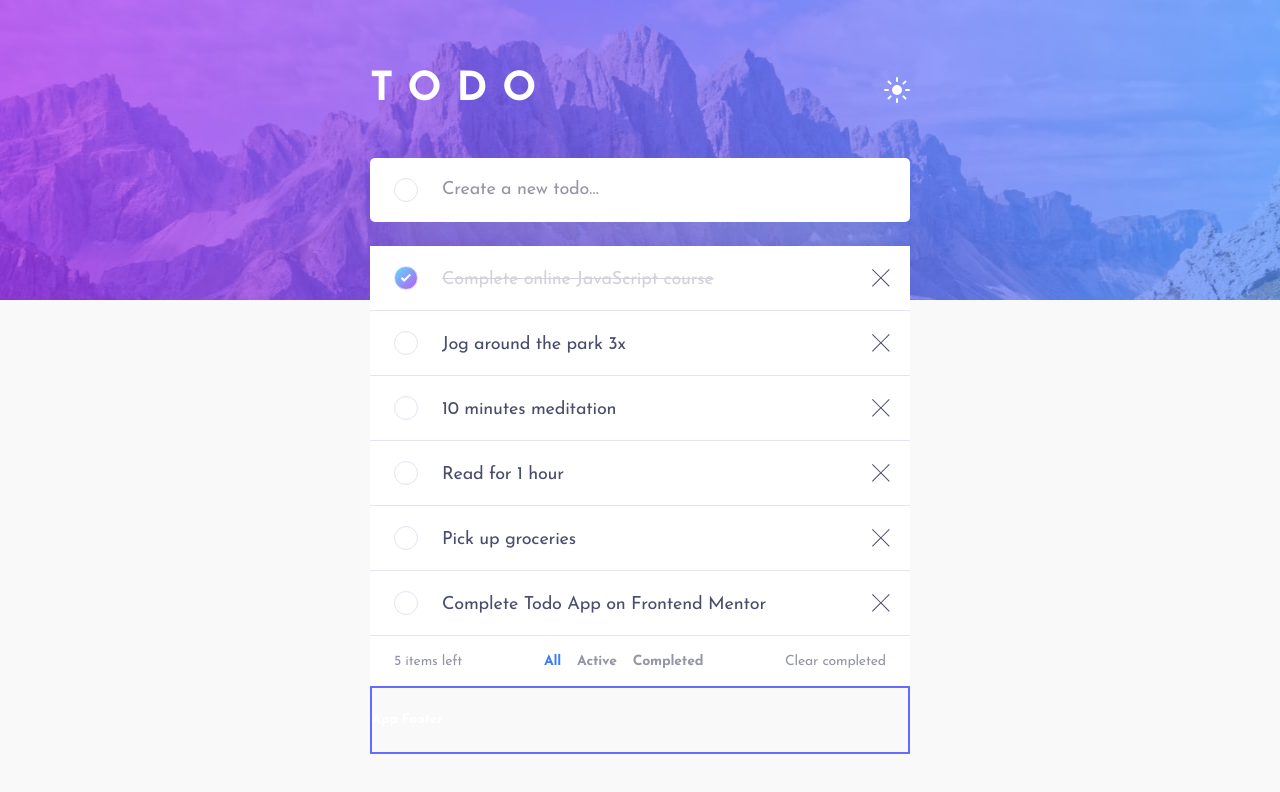
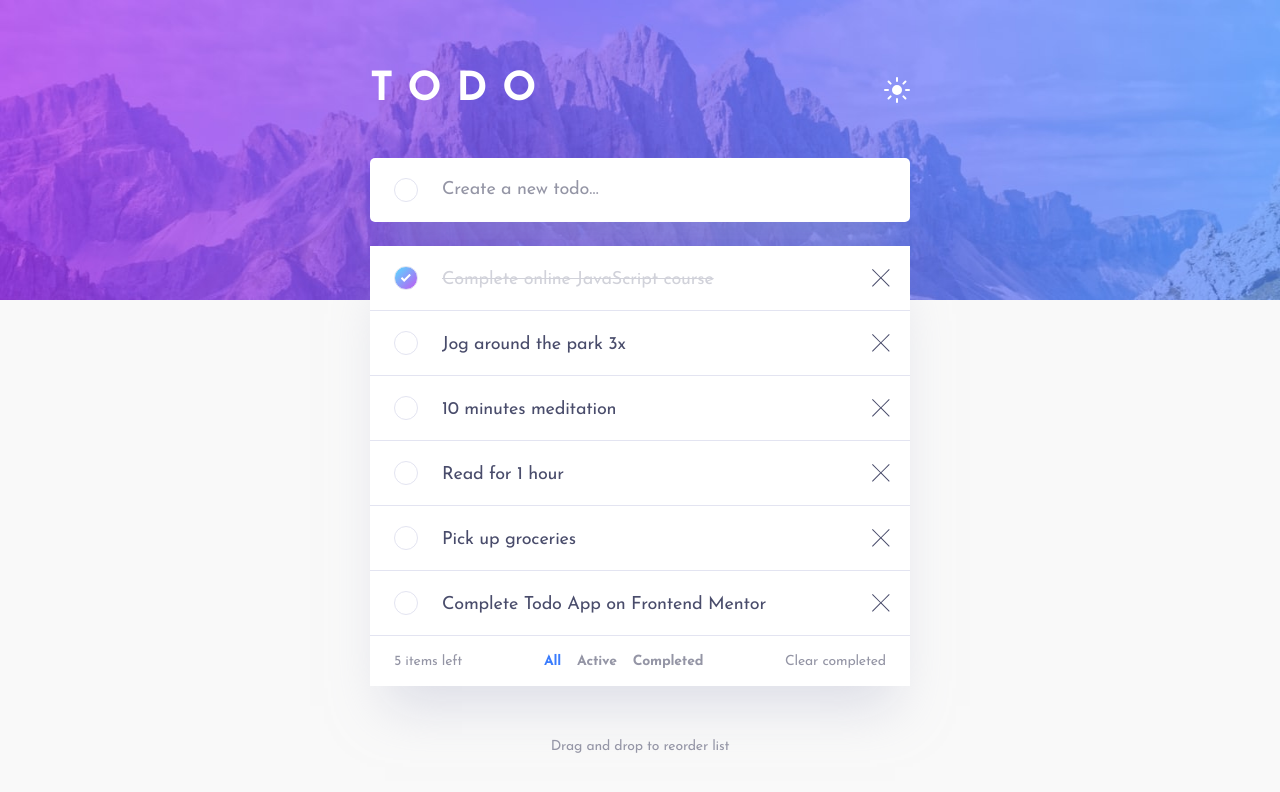
Before and after one commit to Ex-Zy/react-todo-app, a React (Vite) app: page / in a window 1280 px wide. Shown: the top 792 px of the page. Built offline with nearby package versions, Linux system fonts and the light colour scheme.

Commit message:
:lipstick: update: UI AppFooter/TodoFooter/Todo

```diff
--- a/src/assets/_variables.scss
+++ b/src/assets/_variables.scss
@@ -15,6 +15,9 @@
   --shadow-add-todo: 0 35px 50px -15px rgba(0, 0, 0, 0.5);
   --border-color-add-todo-checkbox: #e3e4f1;
 
+  // TodoList
+  --shadow-todo: 0 35px 50px -15px rgba(0, 0, 0, 0.5);
+
   // TodoListItem
   --fs-todo-item: 18px;
   --bg-color-todo-item: #25273d;
@@ -27,4 +30,8 @@
   --color-text-todo-footer: #5b5e7e;
   --color-text-todo-footer-active: #3a7cfd;
   --color-text-todo-footer-hover: #e3e4f1;
+
+  // AppFooter
+  --fs-app-footer: 14px;
+  --color-text-app-footer: #5b5e7e;
 }
--- a/src/assets/index.scss
+++ b/src/assets/index.scss
@@ -33,6 +33,9 @@ body {
   --shadow-add-todo: 0 35px 50px -15px rgba(194, 195, 214, 0.5);
   --border-color-add-todo-checkbox: #e3e4f1;
 
+  // TodoList
+  --shadow-todo: 0 35px 50px -15px rgba(194, 195, 214, 0.5);
+
   // TodoListItem
   --bg-color-todo-item: #fff;
   --color-text-todo-item: #494c6b;
@@ -42,6 +45,9 @@ body {
   --bg-color-todo-footer: #fff;
   --color-text-todo-footer: #9495a5;
   --color-text-todo-footer-hover: #494c6b;
+
+  // AppFooter
+  --color-text-app-footer: #9495a5;
 }
 
 [data-theme='dark'] {
@@ -59,6 +65,9 @@ body {
   --shadow-add-todo: 0 35px 50px -15px rgba(0, 0, 0, 0.5);
   --border-color-add-todo-checkbox: #393a4b;
 
+  // TodoList
+  --shadow-todo: 0 35px 50px -15px rgba(0, 0, 0, 0.5);
+
   // TodoListItem
   --bg-color-todo-item: #25273d;
   --color-text-todo-item: #c8cbe7;
@@ -68,4 +77,7 @@ body {
   --bg-color-todo-footer: #25273d;
   --color-text-todo-footer: #5b5e7e;
   --color-text-todo-footer-hover: #e3e4f1;
+
+  // AppFooter
+  --color-text-app-footer: #5b5e7e;
 }
--- a/src/components/AppFooter/AppFooter.scss
+++ b/src/components/AppFooter/AppFooter.scss
@@ -1,3 +1,13 @@
-footer {
-  border: 2px solid #646cff;
+.app-footer {
+  padding: 50px 0;
+
+  &__text {
+    margin: 0;
+
+    font-family: 'Josefin Sans', sans-serif;
+    font-size: var(--fs-app-footer);
+    color: var(--color-text-app-footer);
+    text-align: center;
+    letter-spacing: -0.19px;
+  }
 }
--- a/src/components/AppFooter/AppFooter.tsx
+++ b/src/components/AppFooter/AppFooter.tsx
@@ -2,8 +2,8 @@ import '@/components/AppFooter/AppFooter.scss'
 
 function AppFooter() {
   return (
-    <footer>
-      <h5>App Footer</h5>
+    <footer className="app-footer">
+      <p className="app-footer__text">Drag and drop to reorder list</p>
     </footer>
   )
 }
--- a/src/components/Todo/Todo.scss
+++ b/src/components/Todo/Todo.scss
@@ -1,5 +1,6 @@
 .todo {
   position: relative;
+  box-shadow: var(--shadow-todo);
 
   &--margin {
     margin-top: 24px;
--- a/src/components/TodoFooter/TodoFooter.scss
+++ b/src/components/TodoFooter/TodoFooter.scss
@@ -11,6 +11,8 @@
 
 .items-left,
 .clear-completed {
+  cursor: pointer;
+
   font-family: 'Josefin Sans', sans-serif;
   font-size: var(--fs-todo-footer);
   color: var(--color-text-todo-footer);
```
